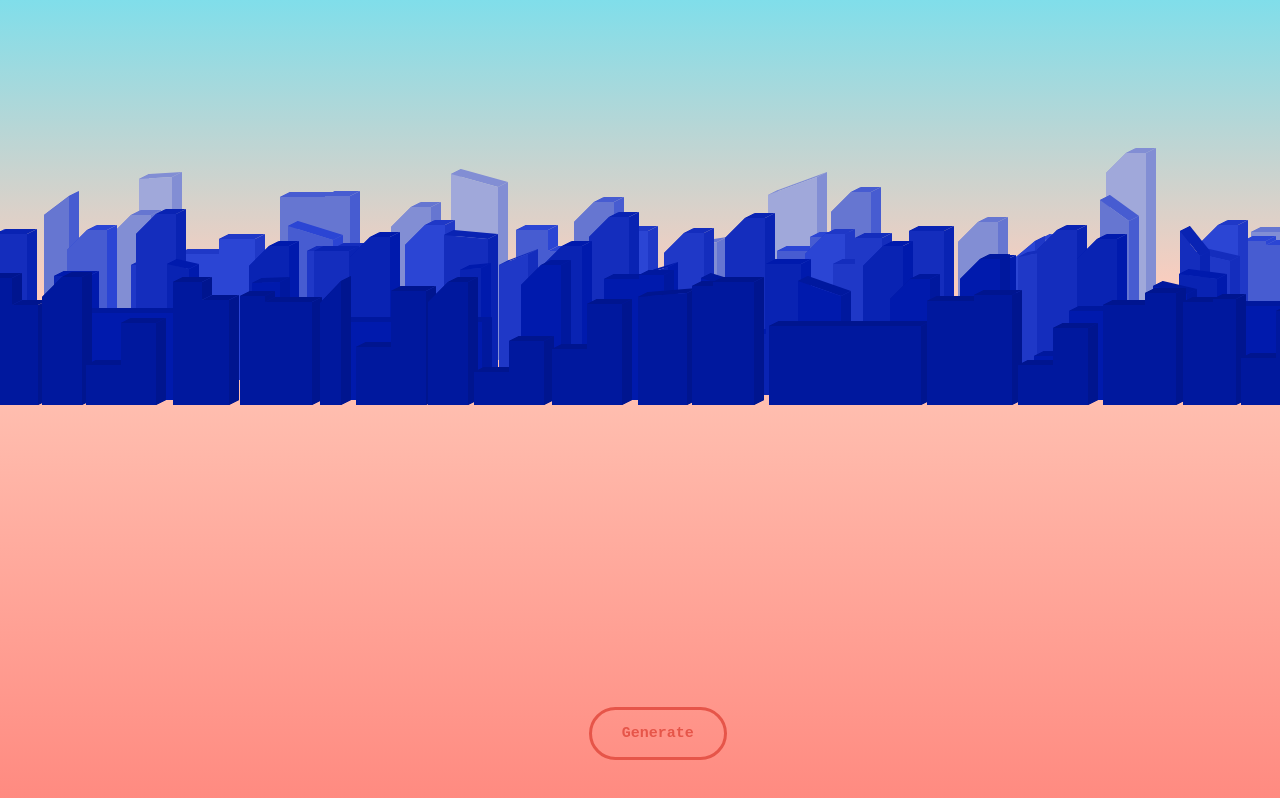
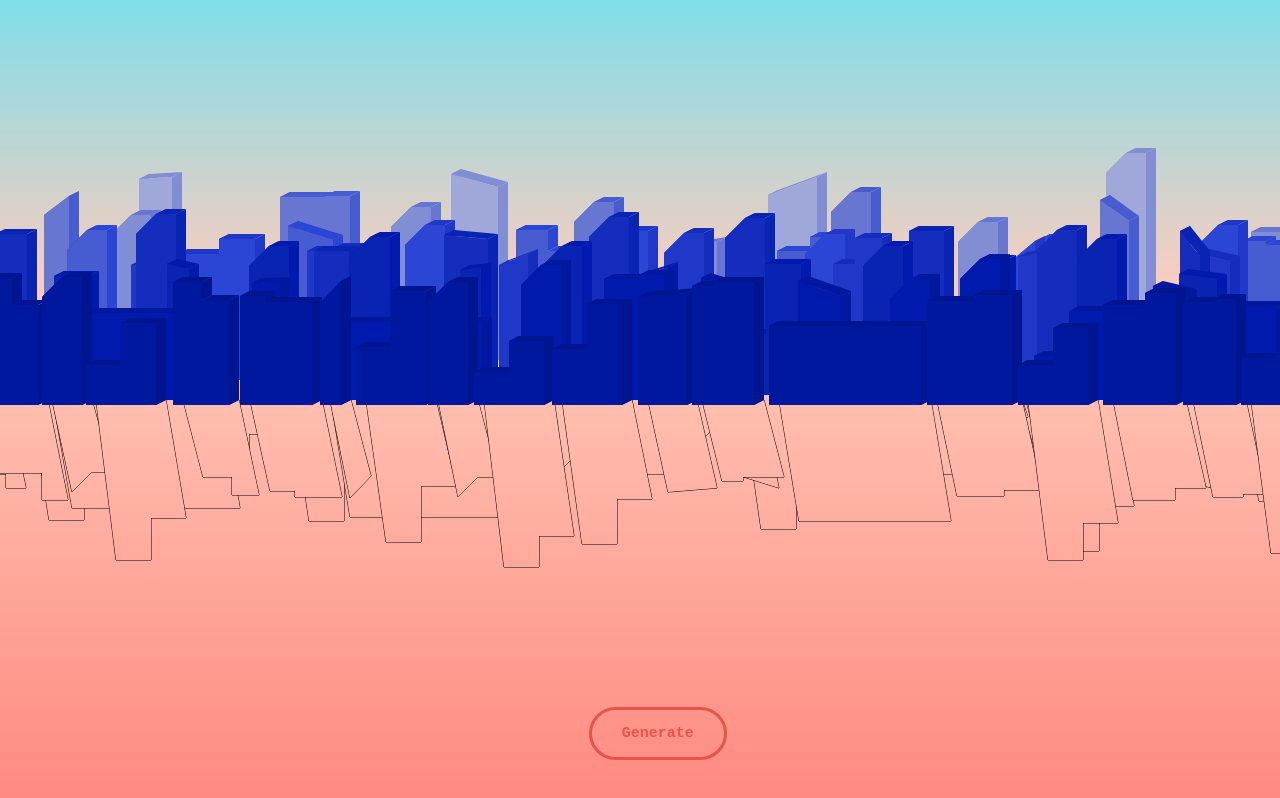
Before and after one commit to d-kost/city-skyline, a website built with Parcel: page src/index.html in a window 1280 px wide. Built offline with nearby package versions, Linux system fonts and the light colour scheme.

Commit message:
layer for shadows

```diff
--- a/src/BuildingDrawer.js
+++ b/src/BuildingDrawer.js
@@ -1,4 +1,5 @@
 import { ColorHelper } from './ColorHelper';
+import { drawByCoordinates } from './utils';
 
 export class BuildingDrawer {
   minWidth = 20;
@@ -46,18 +47,6 @@ export class BuildingDrawer {
     };
   }
 
-  drawByCoordinates(coords) {
-    this.ctx.beginPath();
-
-    coords.forEach(([x, y]) => {
-      this.ctx.lineTo(x, y);
-    });
-
-    this.ctx.stroke();
-    this.ctx.closePath();
-    this.ctx.fill();
-  }
-
   drawOneBuilding(coords) {
     const { frontSide, asides } = this.getBuildingParts(coords);
 
@@ -66,12 +55,12 @@ export class BuildingDrawer {
       this.colorHelper.darken(...this.color)
     );
     asides.forEach((rectCoords) => {
-      this.drawByCoordinates(rectCoords);
+      drawByCoordinates(this.ctx, rectCoords);
     });
 
     //draw front side
     this.ctx.fillStyle = this.colorHelper.arrToHsl(this.color);
-    this.drawByCoordinates(frontSide);
+    drawByCoordinates(this.ctx, frontSide);
   }
 
   addOffsetToCoords(buildingCoords, offset) {
--- /dev/null
+++ b/src/ShadowBuildingDrawer.js
@@ -0,0 +1,29 @@
+import { BuildingDrawer } from './BuildingDrawer';
+import { drawByCoordinates } from './utils';
+
+export class ShadowBuildingDrawer extends BuildingDrawer {
+  shadowCoords = [];
+
+  setShadowCtx(ctx) {
+    this.shadowCtx = ctx;
+  }
+
+  drawOneBuilding(coords) {
+    super.drawOneBuilding(coords);
+
+    const shadowCoords = coords.map(([x, y], i) => {
+      if (i === 0) {
+        return [x, y];
+      }
+      if (coords.length - 1 === i) {
+        return [x, y];
+      }
+      return [x + 20, y + 200];
+    });
+    // this.shadowCtx.fillStyle = 'black';
+    drawByCoordinates(this.shadowCtx, shadowCoords);
+    this.shadowCoords.push(shadowCoords);
+
+  }
+
+}
--- a/src/index.html
+++ b/src/index.html
@@ -9,7 +9,10 @@
   </head>
   <body>
     <div class='container'>
-      <canvas id='canvas'></canvas>
+      <div class='layers'>
+        <canvas id='shadowsCanvas'></canvas>
+        <canvas id='cityCanvas'></canvas>
+      </div>
       <button class='generate-btn'>Generate</button>
     </div>
     <script type="module" src="./script.js"></script>
--- a/src/script.js
+++ b/src/script.js
@@ -1,27 +1,32 @@
+import { ShadowBuildingDrawer } from './ShadowBuildingDrawer';
 import { BuildingDrawer } from './BuildingDrawer';
 import { BuildingGenerator } from './BuildingGenerator';
 import Canvas from './Canvas';
 
-const generate = (ctx) => {
+const generate = (ctx, shadowsCtx) => {
   const startPos = [10, 100];
   const buildingGenerator = new BuildingGenerator(...startPos);
-  const buildingDrawer = new BuildingDrawer(ctx, buildingGenerator);
+  const buildingDrawer = new ShadowBuildingDrawer(ctx, buildingGenerator);
+  buildingDrawer.setShadowCtx(shadowsCtx);
   buildingDrawer.setInitialColor([231, 44, 74]);
   buildingDrawer.drawCity();
 };
 
-const redraw = (canvas) => {
+const redraw = (canvas, shadowsCanvas) => {
   canvas.ctx.clearRect(0, 0, canvas.domCanvas.width, canvas.domCanvas.height);
-  canvas.setCanvasBackground();
-  generate(canvas.ctx);
+  shadowsCanvas.ctx.clearRect(0, 0, canvas.domCanvas.width, canvas.domCanvas.height);
+  shadowsCanvas.setCanvasBackground();
+  generate(canvas.ctx, shadowsCanvas.ctx);
 }
 
 const domContentLoaded = () => {
-  const canvas = new Canvas('canvas');
-  redraw(canvas)
+  const shadowsCanvas = new Canvas('shadowsCanvas');
+
+  const cityCanvas = new Canvas('cityCanvas');
+  redraw(cityCanvas, shadowsCanvas)
 
   const generateBtn = document.querySelector('.generate-btn');
-  generateBtn.addEventListener('click', () => redraw(canvas));
+  generateBtn.addEventListener('click', () => redraw(cityCanvas, shadowsCanvas));
 };
 
 document.addEventListener('DOMContentLoaded', domContentLoaded);
--- a/src/style.css
+++ b/src/style.css
@@ -8,7 +8,20 @@ canvas {
 }
 
 .container {
+}
+
+.layers {
   position: relative;
+}
+
+#shadowsCanvas {
+  position: absolute;
+  top: 0;
+}
+
+#cityCanvas {
+  position: absolute;
+  top: 0;
 }
 
 .generate-btn {
--- /dev/null
+++ b/src/utils.js
@@ -0,0 +1,11 @@
+export const drawByCoordinates = (ctx, coords) => {
+  ctx.beginPath();
+
+  coords.forEach(([x, y]) => {
+    ctx.lineTo(x, y);
+  });
+
+  ctx.stroke();
+  ctx.closePath();
+  ctx.fill();
+};
```
